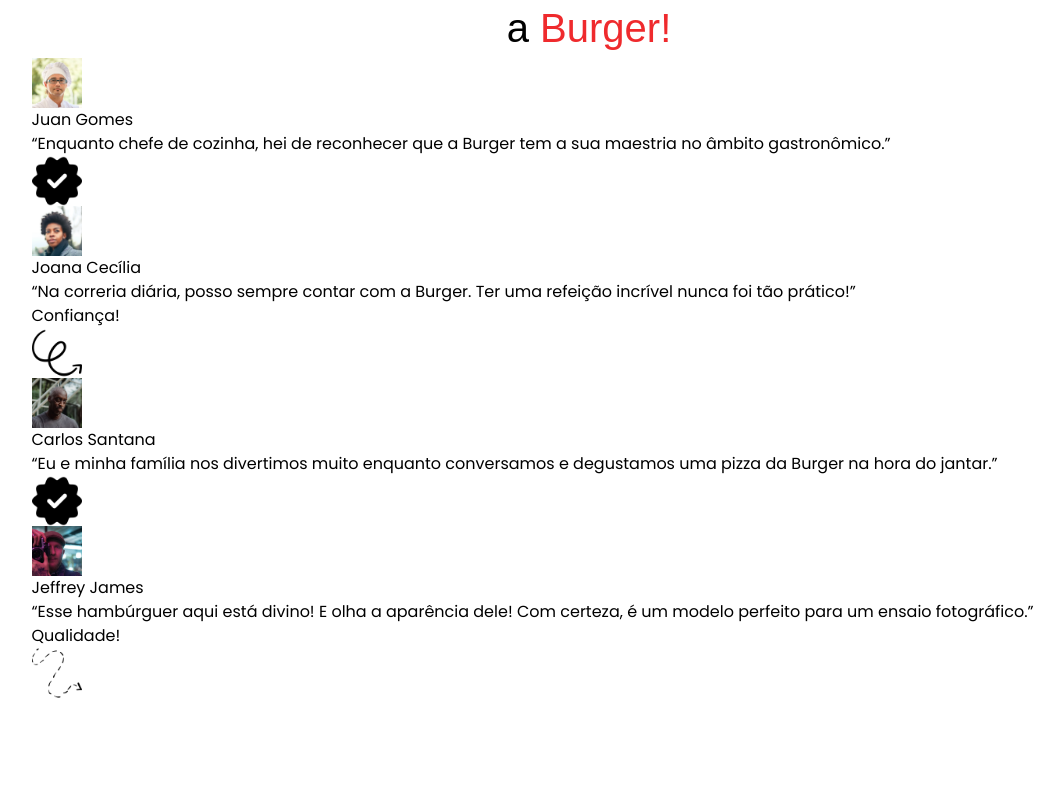
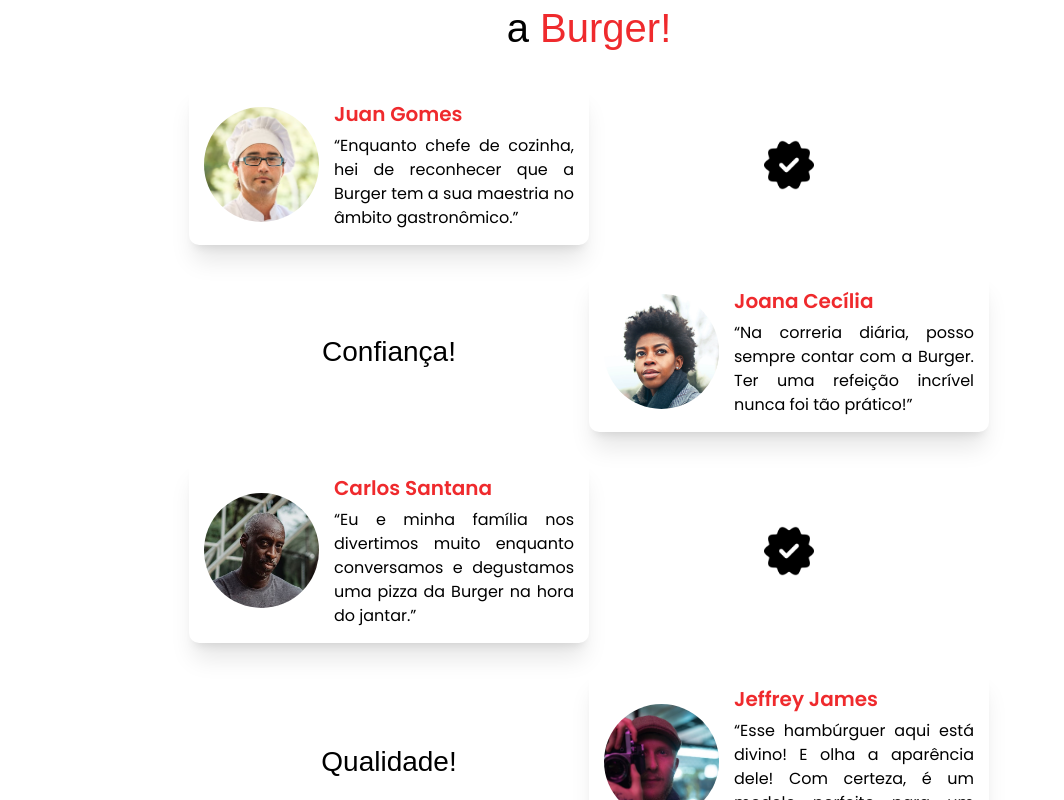
Before and after one commit to Joa0Gustav0/online-menu-app, a Next.js app: page / in a window 1280 px wide. Shown: the part 1720-2520 px from the top of the page, without its empty margins (51-1115 px from the left). Built offline with nearby package versions, Linux system fonts and the light colour scheme; a web font is replaced by a local one.

Commit message:
created reviews containers and added styles to about section's primary styles

```diff
--- a/app/ui/Reviews/Reviews.tsx
+++ b/app/ui/Reviews/Reviews.tsx
@@ -3,6 +3,7 @@ import Image from "next/image";
 import { StaticImageData } from "next/image";
 import data from "@/app/ui/Reviews/reviews.json";
 import ReviewsContainer from "./ReviewsContainer";
+import Button from "../button";
 
 function Reviews({
   theme,
@@ -27,9 +28,9 @@ function Reviews({
     <section id="avaliacoes" className="w-full max-w-[1366px] min-h-screen m-auto py-[110px]">
       <div className="w-full max-w-[1115px] m-auto">
         <Title text="Algumas avaliações sobre a" span="Burger!" textColor={theme.textColor} />
-        <ul>
+        <ul className="flex flex-col items-center gap-[26px] max-w-[800px] m-auto mt-[26px]">
           {reviews.map((review, i) => (
-            <ReviewsContainer key={"review-" + i} review={review} />
+            <ReviewsContainer key={"review-" + i} review={review} color={theme.textColor} pos={i} />
           ))}
         </ul>
       </div>
--- a/app/ui/Reviews/ReviewsContainer.tsx
+++ b/app/ui/Reviews/ReviewsContainer.tsx
@@ -1,44 +1,41 @@
 import Image from "next/image";
+import { secondaryFont } from "../fonts";
 
 function ReviewsContainer({
   review,
+  color,
+  pos,
 }: {
   review: {
     picture: string;
     name: string;
     content: string;
-    icons: {
-      main: string;
-      extra?: {
-        icon: string;
-        position: string;
-        rotation: string;
-      };
-    };
-  };
+    icon?: string;
+    word?: string;
+  },
+  color: string,
+  pos: number
 }) {
   return (
-    <li>
-      <aside>
+    <li className="flex justify-between w-full">
+      <aside className={`${pos % 2 !== 0 ? "order-last" : "order-first"} flex items-center gap-[15px] w-1/2 p-[15px] bg-white rounded-[10px] shadow-xl`}>
         <Image
           src={review.picture}
           alt={"Imagem referente a fotos de perfil de pessoas"}
-          width={50}
-          height={50}
+          width={115}
+          height={115}
+          className="rounded-full"
         />
-        <div>
-          <h1>{review.name}</h1>
-          <p>{review.content}</p>
+        <div className="flex flex-col gap-[5px]">
+          <h1 className={`${color} text-[20px] font-semibold`}>{review.name}</h1>
+          <p className="text-justify">{review.content}</p>
         </div>
       </aside>
-      <aside>
-        {review.icons.extra ? (
-          <>
-            <p>{review.icons.main}</p>
-            <Image src={review.icons.extra.icon} alt={"Icones de seta"} width={50} height={50} />
-          </>
+      <aside className="relative flex justify-center items-center w-1/2">
+        {!review.icon ? (
+          <p className={secondaryFont.className + " text-[28px]"}>{review.word}</p>
         ) : (
-          <Image src={review.icons.main} alt={"Icones representativos do aspecto de qualidade"} width={50} height={50} />
+          <Image src={review.icon} alt={"Icones representativos do aspecto de qualidade"} width={50} height={50} />
         )}
       </aside>
     </li>
--- a/app/ui/Reviews/reviews.json
+++ b/app/ui/Reviews/reviews.json
@@ -4,43 +4,25 @@
       "picture": "/media/sections-pictures/reviews/chef-picture.jpg",
       "name": "Juan Gomes",
       "content": "“Enquanto chefe de cozinha, hei  de reconhecer que a Burger tem a sua maestria no âmbito gastronômico.”",
-      "icons": {
-        "main": "/media/icons/quality-icon.png"
-      }
+      "icon": "/media/icons/quality-icon.png"
     },
     {
       "picture": "/media/sections-pictures/reviews/person-picture-1.jpg",
       "name": "Joana Cecília",
       "content": "“Na correria diária, posso sempre contar com a Burger. Ter uma refeição incrível nunca foi tão prático!”",
-      "icons": {
-        "main": "Confiança!",
-        "extra": {
-          "icon": "/media/icons/curly-arrow-icon.png",
-          "position": "",
-          "rotation": ""
-        }
-      }
+      "word": "Confiança!"
     },
     {
       "picture": "/media/sections-pictures/reviews/person-picture.jpg",
       "name": "Carlos Santana",
       "content": "“Eu e minha família nos divertimos muito enquanto conversamos e degustamos uma pizza da Burger na hora do jantar.”",
-      "icons": {
-        "main": "/media/icons/quality-icon.png"
-      }
+      "icon": "/media/icons/quality-icon.png"
     },
     {
       "picture": "/media/sections-pictures/reviews/photographer-picture.jpg",
       "name": "Jeffrey James",
       "content": "“Esse hambúrguer aqui está divino! E olha a aparência dele! Com certeza, é um modelo perfeito para um ensaio fotográfico.”",
-      "icons": {
-        "main": "Qualidade!",
-        "extra": {
-          "icon": "/media/icons/curly-arrow-icon-1.png",
-          "position": "",
-          "rotation": ""
-        }
-      }
+      "word": "Qualidade!"
     }
   ]
 }
```
